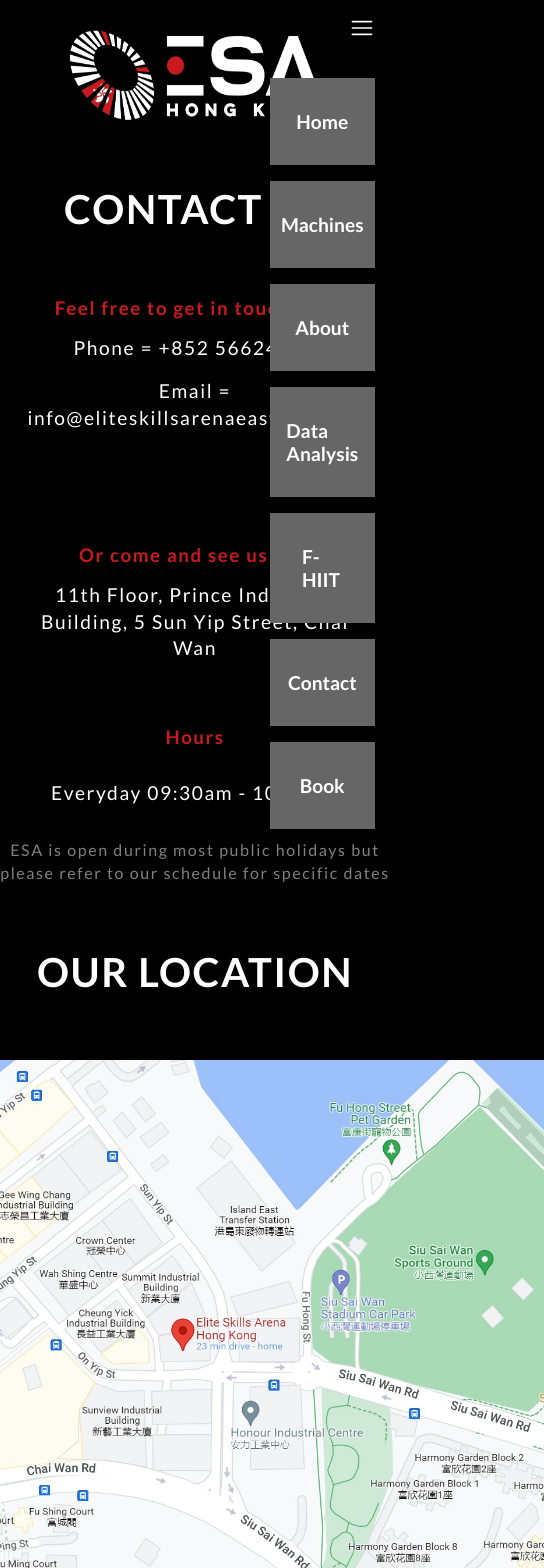
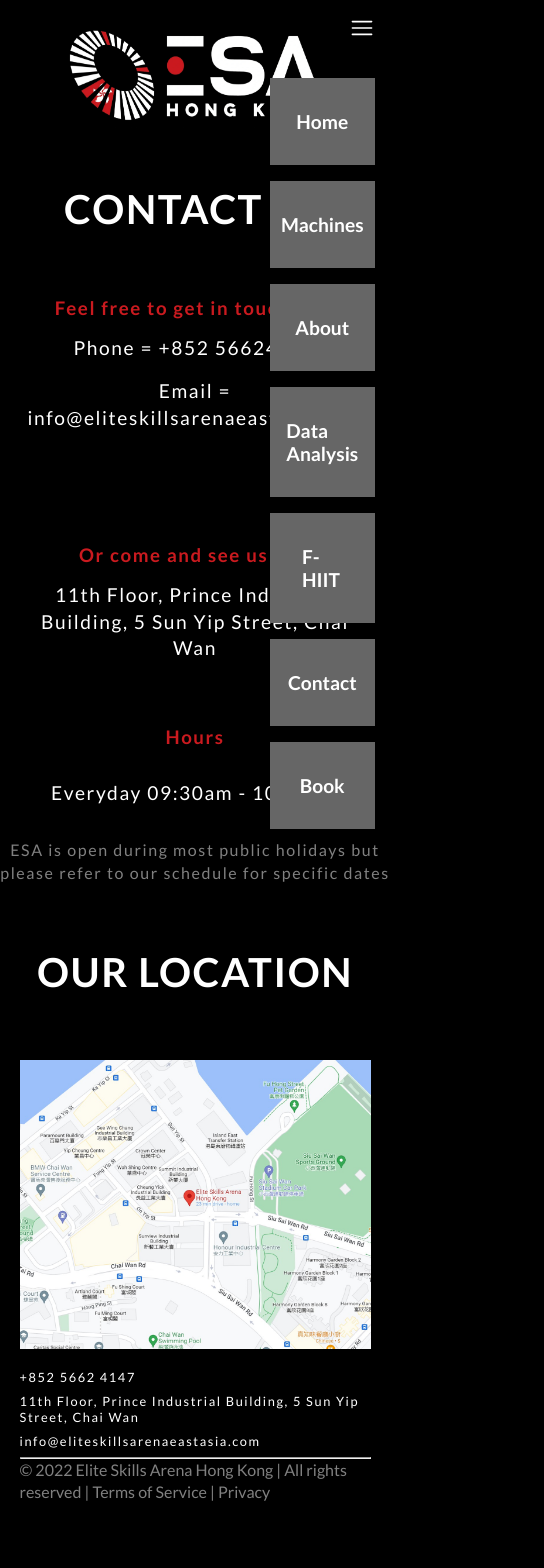
Before and after one commit to adasanta29/eliteskillsasia, a React (Create React App) app: page /contact in a window 390 px wide. Shown: the top 1568 px of the page, 544 px wide, since content can reach past the window. After the commit the page ends 1508 px from the top, so only its background shows below. Built offline with nearby package versions, Linux system fonts and the light colour scheme.

Commit message:
- changes from friend

```diff
--- a/package.json
+++ b/package.json
@@ -27,7 +27,7 @@
         "react-icons": "^4.7.1",
         "react-pdf": "^6.2.1",
         "react-router-dom": "^6.4.5",
-        "react-scripts": "5.0.1",
+        "react-scripts": "^5.0.1",
         "styled-components": "^5.3.6",
         "web-vitals": "^2.1.4",
         "yup": "^0.32.11"
--- a/src/routes/Contact/contact.css
+++ b/src/routes/Contact/contact.css
@@ -18,3 +18,21 @@
     width: 700px;
     height: 575px;
 }
+
+/* MEDIA QUERIES - MOBILE DEVICES */
+
+@media only screen and (min-width: 320px) and (max-width: 480px) {
+    .mapimg {
+        width: 90%;
+        height: auto;
+    }
+}
+
+/* MEDIA QUERIES - MEDIUM DEVICES */
+
+@media only screen and (min-width: 481px) and (max-width: 979px) {
+    .mapimg {
+        width: 90%;
+        height: auto;
+    }
+}
```
Also changed, not shown: 8 other files (tests, documents, lock files or other folders).
